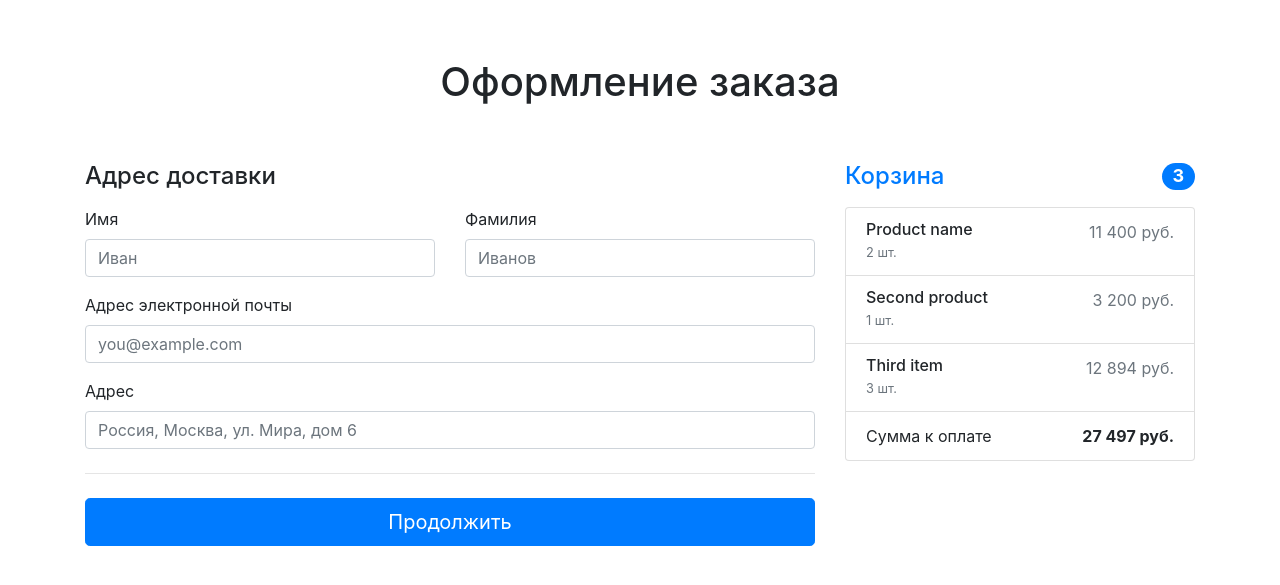
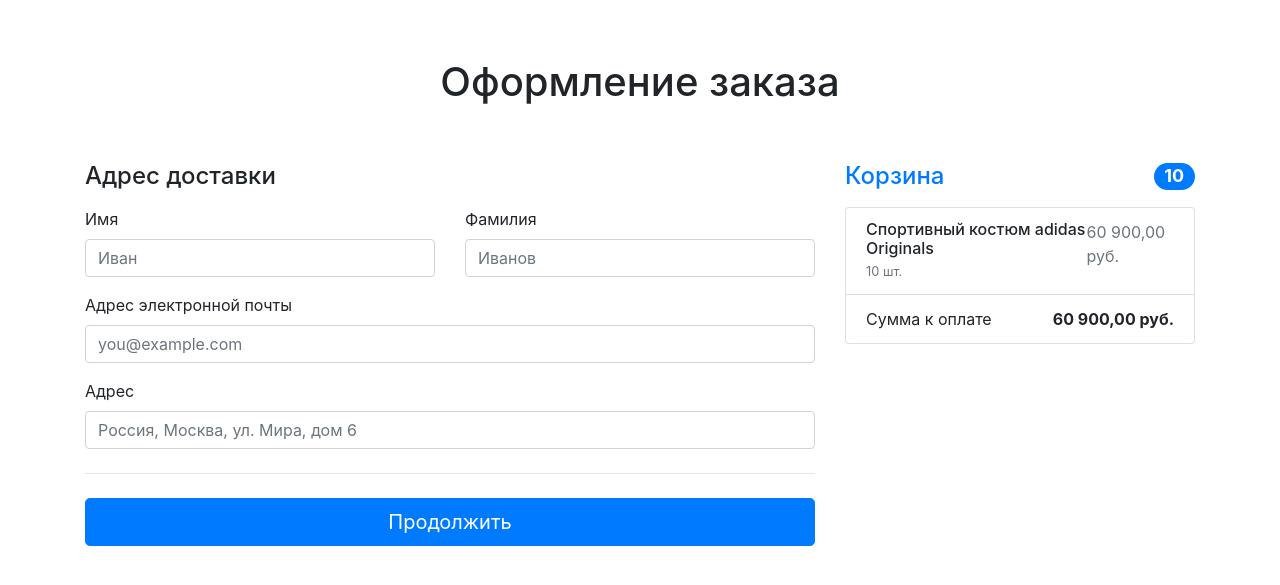
Before and after one commit to LeVzhe/store-django, a Django app: template orders/templates/orders/order-create.html in a window 1280 px wide. Shown: the part 56-641 px from the top of the page. Run offline with Django 3.2, Linux system fonts and the light colour scheme; a user stored in the database is signed in; data comes from the database, SQL or seed files in the repository; tables that the repository leaves empty hold one stand-in row (values such as "Sample post"); the template is opened without the code that fills it: values that come from a table or form of the project are taken from there, most other values are stand-ins (such as "Sample title", 1, 10 or a date in 2020); grey boxes marked "Sample" are stand-in pictures; parts of the project's set-up code (start-up, migrations or seed data) failed here and were passed over; some libraries are stand-ins or nearby versions.

Commit message:
feat\fix: finish order-create base logic, some fix with humanize

```diff
--- a/orders/templates/orders/order-create.html
+++ b/orders/templates/orders/order-create.html
@@ -1,4 +1,6 @@
 {% extends "products/base.html" %}
+
+{% load humanize %}
 
 {% block content %}
     <section>
@@ -13,33 +15,21 @@
                 <div class="col-md-5 col-lg-4 order-md-last">
                     <h4 class="d-flex justify-content-between align-items-center mb-3">
                         <span class="text-primary">Корзина</span>
-                        <span class="badge badge-primary badge-pill text-white">3</span>
+                        <span class="badge badge-primary badge-pill text-white">{{ baskets.total_quantity }}</span>
                     </h4>
                     <ul class="list-group mb-3">
-                        <li class="list-group-item d-flex justify-content-between lh-sm">
-                            <div>
-                                <h6 class="my-0">Product name</h6>
-                                <small class="text-muted">2 шт.</small>
-                            </div>
-                            <span class="text-muted">11 400 руб.</span>
-                        </li>
-                        <li class="list-group-item d-flex justify-content-between lh-sm">
-                            <div>
-                                <h6 class="my-0">Second product</h6>
-                                <small class="text-muted">1 шт.</small>
-                            </div>
-                            <span class="text-muted">3 200 руб.</span>
-                        </li>
-                        <li class="list-group-item d-flex justify-content-between lh-sm">
-                            <div>
-                                <h6 class="my-0">Third item</h6>
-                                <small class="text-muted">3 шт.</small>
-                            </div>
-                            <span class="text-muted">12 894 руб.</span>
-                        </li>
+                        {% for basket in baskets %}
+                            <li class="list-group-item d-flex justify-content-between lh-sm">
+                                <div>
+                                    <h6 class="my-0">{{ basket.product.name }}</h6>
+                                    <small class="text-muted">{{ basket.quantity }} шт.</small>
+                                </div>
+                                <span class="text-muted">{{ basket.sum | intcomma }} руб.</span>
+                            </li>
+                        {% endfor %}
                         <li class="list-group-item d-flex justify-content-between">
                             <span>Сумма к оплате</span>
-                            <strong>27 497 руб.</strong>
+                            <strong>{{ baskets.total_sum | intcomma }} руб.</strong>
                         </li>
                     </ul>
                 </div>
--- a/products/templates/products/products.html
+++ b/products/templates/products/products.html
@@ -1,6 +1,7 @@
 {% extends "products/base.html" %}
 {% load static %}
 {% load cache %}
+{% load humanize %}
 
 
 {% block css %}
@@ -68,7 +69,7 @@
                                 <h4 class="card-title">
                                     <a href="#">{{ product.name }}</a>
                                 </h4>
-                                <h5>{{ product.price }} руб.</h5>
+                                <h5>{{ product.price | intcomma }} руб.</h5>
                                 <p class="card-text">{{ product.description }}</p>
                             </div>
                             <div class="card-footer text-center">
--- a/store/settings.py
+++ b/store/settings.py
@@ -40,6 +40,7 @@ INSTALLED_APPS = [
     "django.contrib.messages",
     "django.contrib.staticfiles",
     "django.contrib.sites",
+    "django.contrib.humanize",
     "allauth",
     "allauth.account",
     "allauth.socialaccount",
```
Also changed, not shown: products/templates/products/baskets.html (+5 -2 lines).
